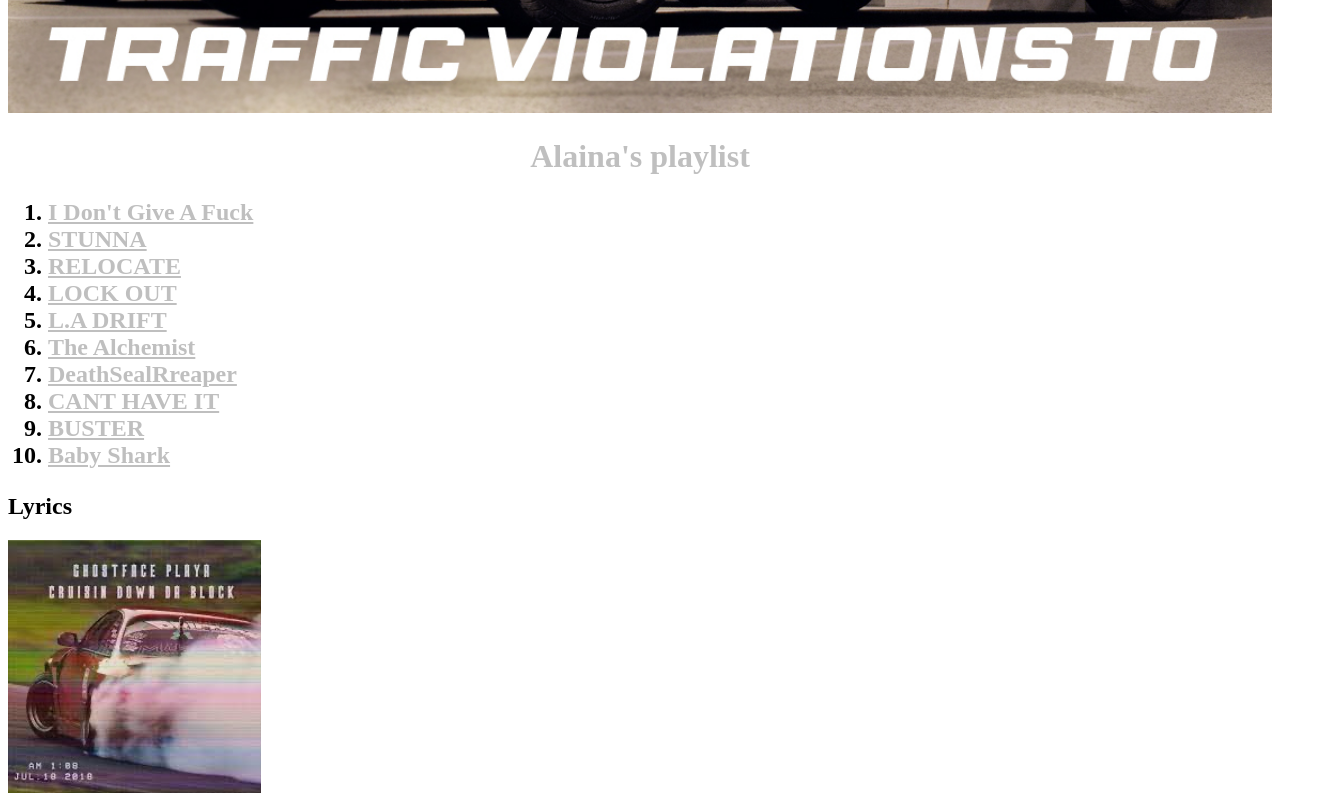
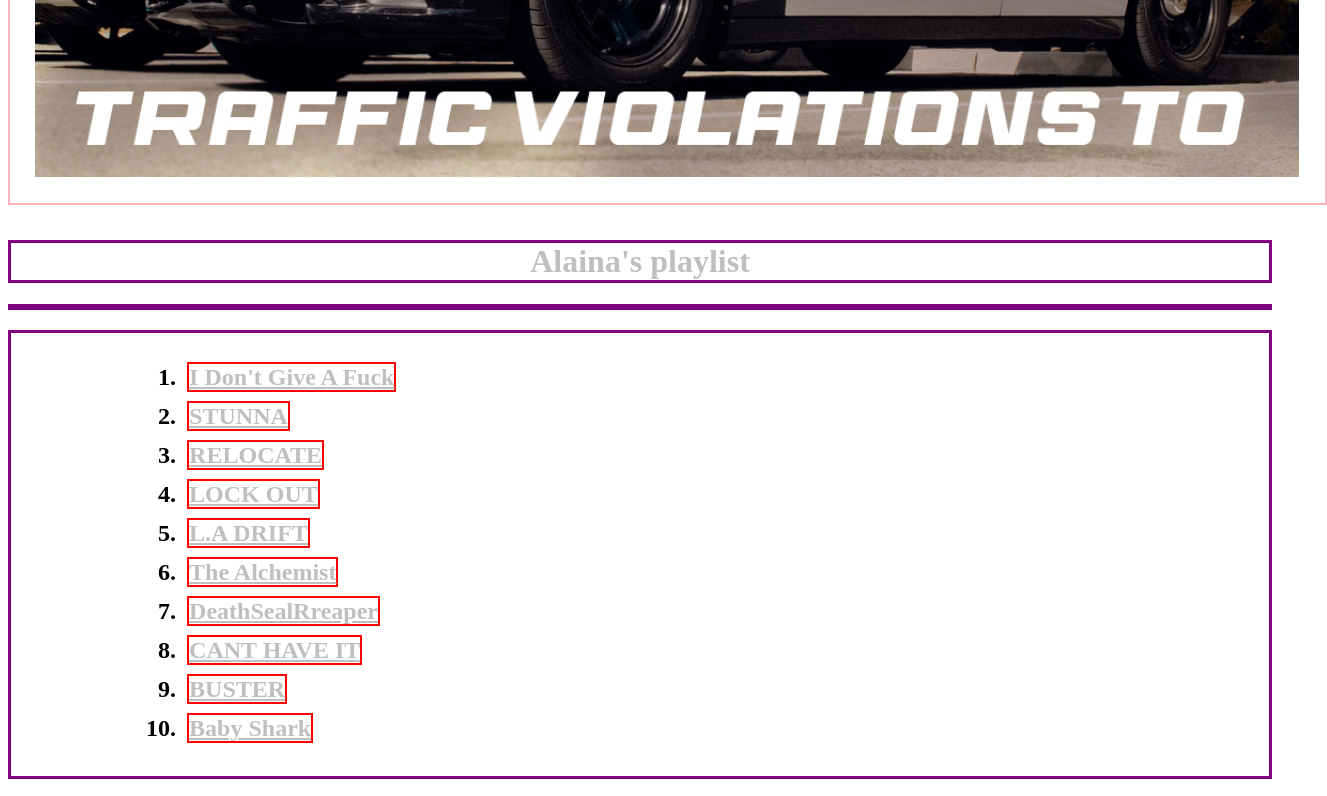
Before and after one commit to AlainaBohannon/mixtape, a plain HTML site: page index.html in a window 1280 px wide. Shown: the part 620-1416 px from the top of the page, 1327 px wide, since content can reach past the window. Drawn offline with Linux system fonts and the light colour scheme.

Commit message:
Add files via upload
exploring the box model

```diff
--- a/styles.css
+++ b/styles.css
@@ -11,4 +11,31 @@
       text-align: center;
       color: #BFBFBF;
     }
+    p, h1, h2 {
+border: purple 3px solid;
+}
+
+a{
+border: red 2px solid;
+}
+ol{
+padding: 2%;
+margin: auto;
+border: white 1px solid;
+width: 80%;
+}
+
+li{
+border-bottom: white 2px solid;
+padding: 5px;
+width: 90%;
+margin: auto;
+}
+
+img{
+border: lightpink 2px solid;
+background: white;
+margin: 10px auto;
+padding: 2%;
+}
 </style>
```
